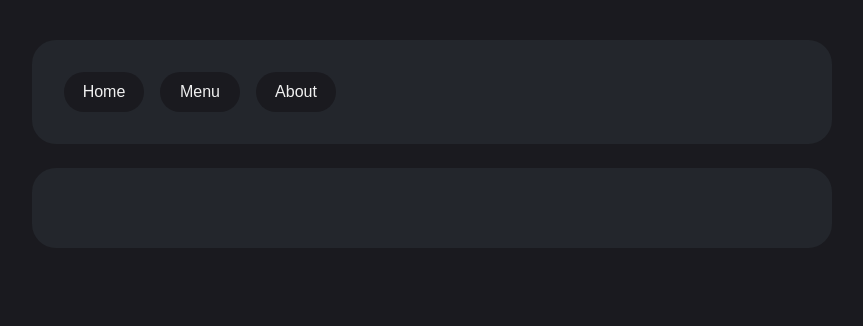
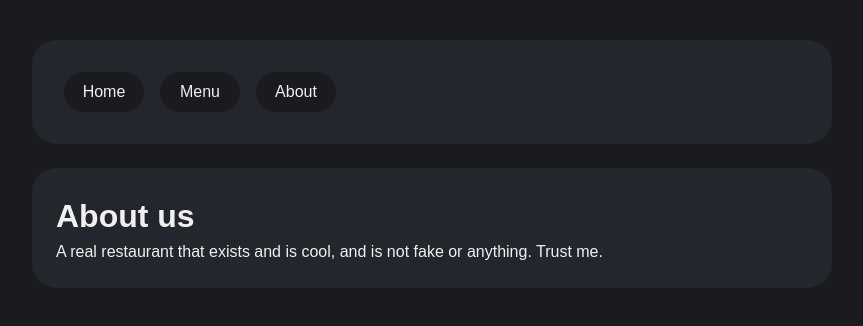
Before and after one commit to 7mariandragomir/restaurant, a website built with webpack: page src/template.html in a window 1280 px wide. Both pictures are taken after a click on the button "About". Shown: the whole page, without its empty margins (208-1071 px from the left). Built offline with nearby package versions, Linux system fonts and the light colour scheme.

Commit message:
added about pg

```diff
--- a/src/modules/content.js
+++ b/src/modules/content.js
@@ -91,4 +91,31 @@ let renderMenu = () => {
 
 let renderAbout = () => {
     domHelp.clearInnerHTML(section);
+
+    let title = domHelp.createElement({
+        el: 'h2',
+        innerHTML: 'About us',
+    });
+
+    let sentence = domHelp.createElement({
+        el: 'p',
+        innerHTML: 'A real restaurant that exists and is cool, and is not fake or anything. Trust me.',
+    });
+
+    let container = domHelp.createElement({
+        el: 'div',
+        cls: 'container',
+    })
+
+    domHelp.renderElement({
+        child: [title, sentence],
+        parent: container,
+        isAdj: false,
+    });
+
+    domHelp.renderElement({
+        child: container,
+        parent: section,
+        isAdj: false,
+    })
 }
--- a/src/style.css
+++ b/src/style.css
@@ -107,3 +107,11 @@ img {
 .menu-item:hover {
     outline: 2px solid var(--light);
 }
+
+
+.container {
+    display: flex;
+    flex-direction: column;
+    width: 100%;
+    height: 100%;
+}
```
